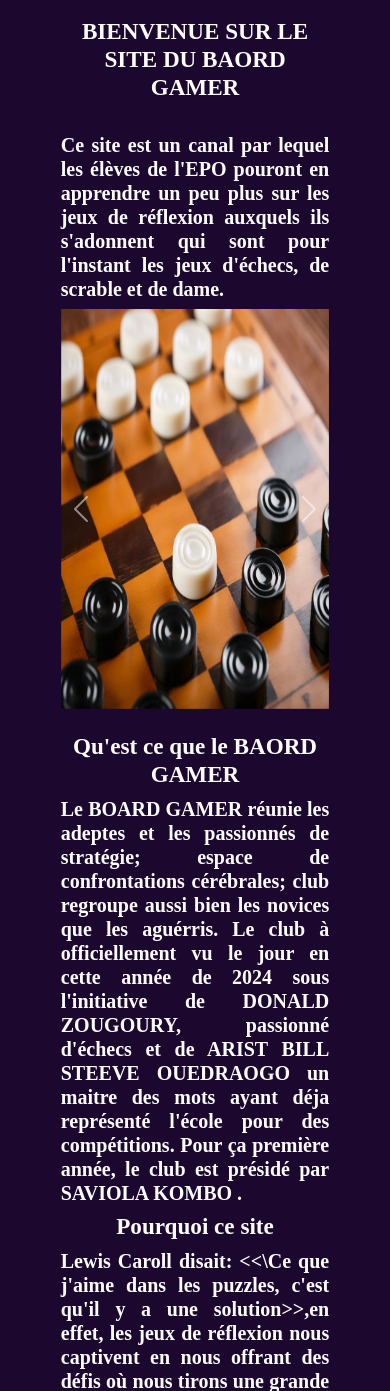
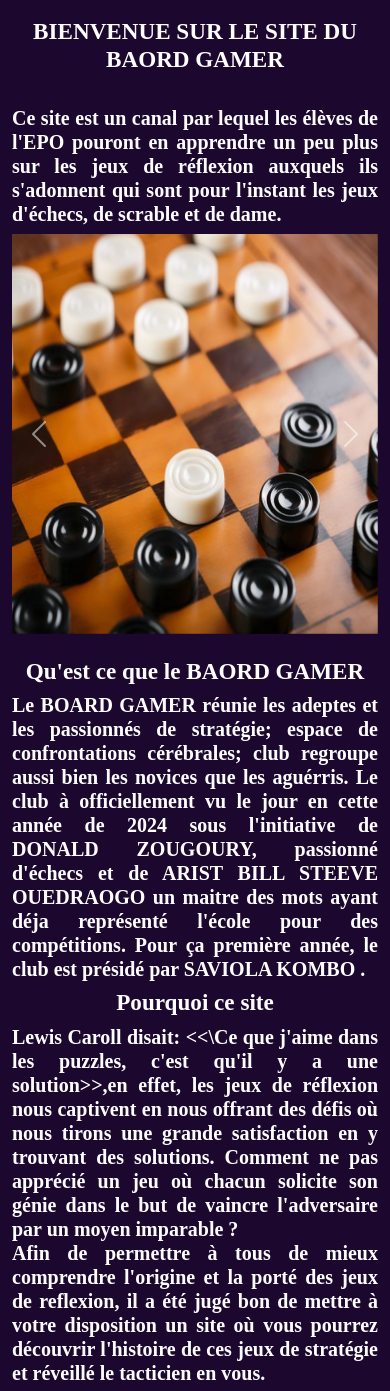
Before and after one commit to falcon25006/baord_gamers, a PHP site: page / in a window 390 px wide. Shown: the part 76-1467 px from the top of the page. Run offline with PHP 8.4, Linux system fonts and the light colour scheme.

Commit message:
redimensionement de la page d_accueil

```diff
--- a/index.css
+++ b/index.css
@@ -20,3 +20,18 @@ h5
     text-align: justify;
 
 }
+.accueil
+{
+    width:75;
+}
+@media (max-width:1440px) {
+    .accueil{
+        width:75%;
+    }
+}
+
+@media (max-width:425px) {
+    .accueil{
+        width:100%;
+    }
+}
--- a/index.html
+++ b/index.html
@@ -19,9 +19,9 @@
         });
     </script>
     <!-- fin -->
-  <div class="head" style="margin-top: 70px"><!-- la div c'est pour éviter de cacher la haut du site prière d'écrire la suite du code à l'intérieur-->
+  <div class="head  " style="margin-top: 70px"><!-- la div c'est pour éviter de cacher la haut du site prière d'écrire la suite du code à l'intérieur-->
         <br>
-      <div class="container w-75 " >
+      <div class="container accueil" >
         <h3 >BIENVENUE SUR LE SITE DU BAORD GAMER</h3>
         <br>
         <h5>
```
